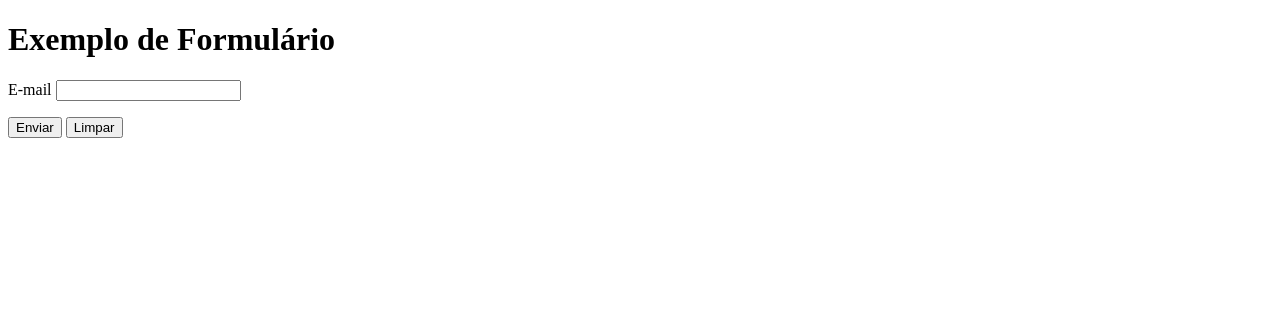
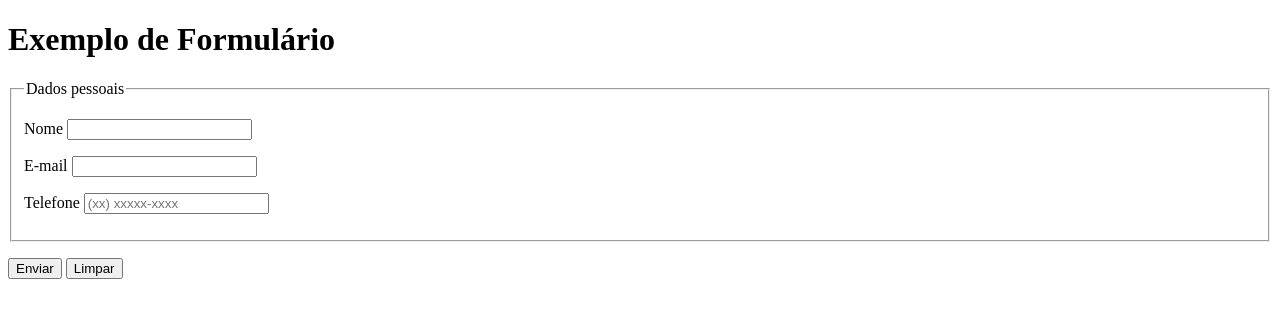
Before and after one commit to jusguilherme/html-css, a plain HTML site: page Exercícios/ex025/form004.html in a window 1280 px wide. Drawn offline with Linux system fonts and the light colour scheme.

Commit message:
Update form004.html

```diff
--- a/Exercícios/ex025/form004.html
+++ b/Exercícios/ex025/form004.html
@@ -7,11 +7,22 @@
 </head>
 <body>
     <h1>Exemplo de Formulário</h1>
-    <form action="cadastro.php" method="get">
-        <p>
-            <label for="iemail">E-mail</label>
-            <input type="email" name="email" id="iemail">
-        </p>
+    <form action="cadastro.php" method="get" autocomplete="on">
+        <fieldset>
+            <legend>Dados pessoais</legend>
+            <p>
+                <label for="inome">Nome</label>
+                <input type="text" name="nome" id="inome" minlength="5" maxlength="20" required>
+            </p>
+            <p>
+                <label for="iemail">E-mail</label>
+                <input type="email" name="email" id="iemail" autocomplete="email" required>
+            </p>
+            <p>
+                <label for="itel">Telefone</label>
+                <input type="tel" name="tel" id="itel" autocomplete="tel" pattern="^(\d{2}\)\d{4,5}-\d{4}$" required placeholder="(xx) xxxxx-xxxx">
+            </p>
+        </fieldset>
         <p>
             <input type="submit" value="Enviar">
             <input type="reset" value="Limpar">
```
